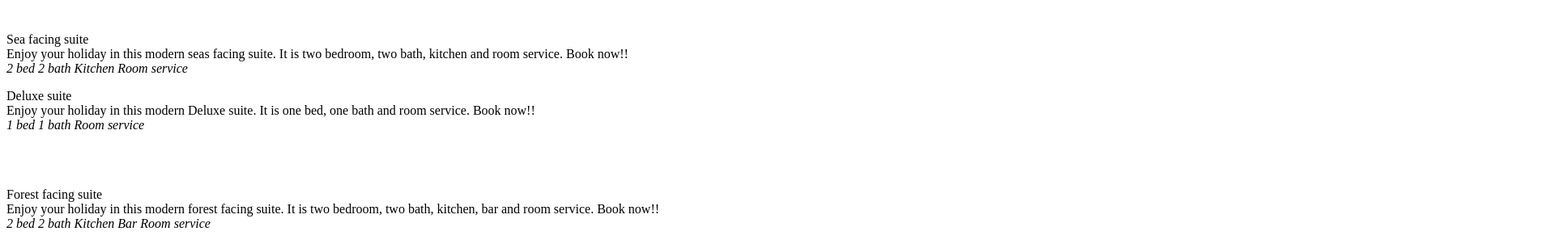
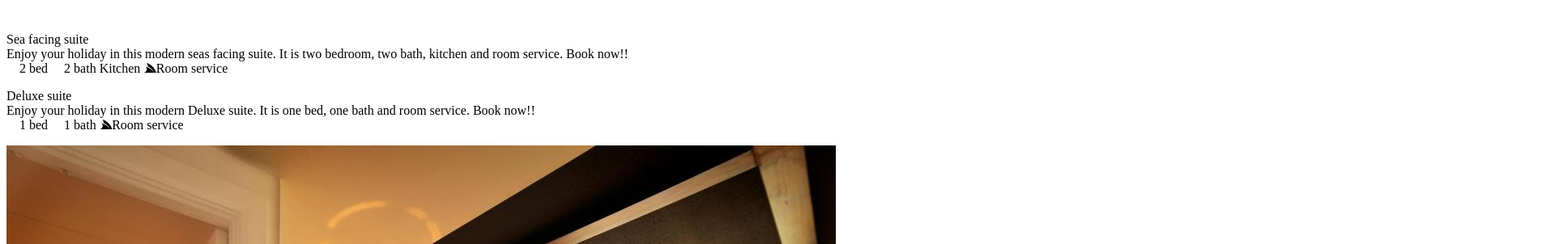
Before and after one commit to Ruth-Mwangi/resort-website, a plain HTML site: page index.html in a window 1280 px wide. Shown: the part 158-460 px from the top of the page at 81% size, 1920 px wide, since content can reach past the window. Drawn offline with Linux system fonts and the light colour scheme.

Commit message:
added link to css created css file and added images

```diff
--- a/index.html
+++ b/index.html
@@ -2,6 +2,8 @@
 <html>
     <head>
         <title>Endor Resort</title>
+        <link rel="stylesheet" href="css/styles.css" type="style/css">
+        <link rel="stylesheet" href="https://use.fontawesome.com/releases/v5.1.1/css/all.css" integrity="sha384-O8whS3fhG2OnA5Kas0Y9l3cfpmYjapjI0E4theH4iuMD+pLhbf6JI0jIMfYcK3yZ" crossorigin="anonymous">
     </head>
     <body>
         <div id="home">
@@ -79,6 +81,7 @@
                     <p>Email <i class="fab fa-envelope    "></i>: endorresort@resort.com endorcustomer@endor.com</p>
                 </div>
                 <div class="socials">
+                    <h6>Socials</h6>
                     <i class="fab fa-instagram    "></i>
                     <i class="fab fa-twitter    "></i>
                     <i class="fab fa-facebook    "></i>
```
Also changed, not shown: css/styles.css (added), images/deluxe.jpg (added), images/forest.jpg (added), images/pic.jpg (added), images/pic1.jpg (added), images/pic3.jpg (added), images/slide-home.jpg (added), 3 other files.
